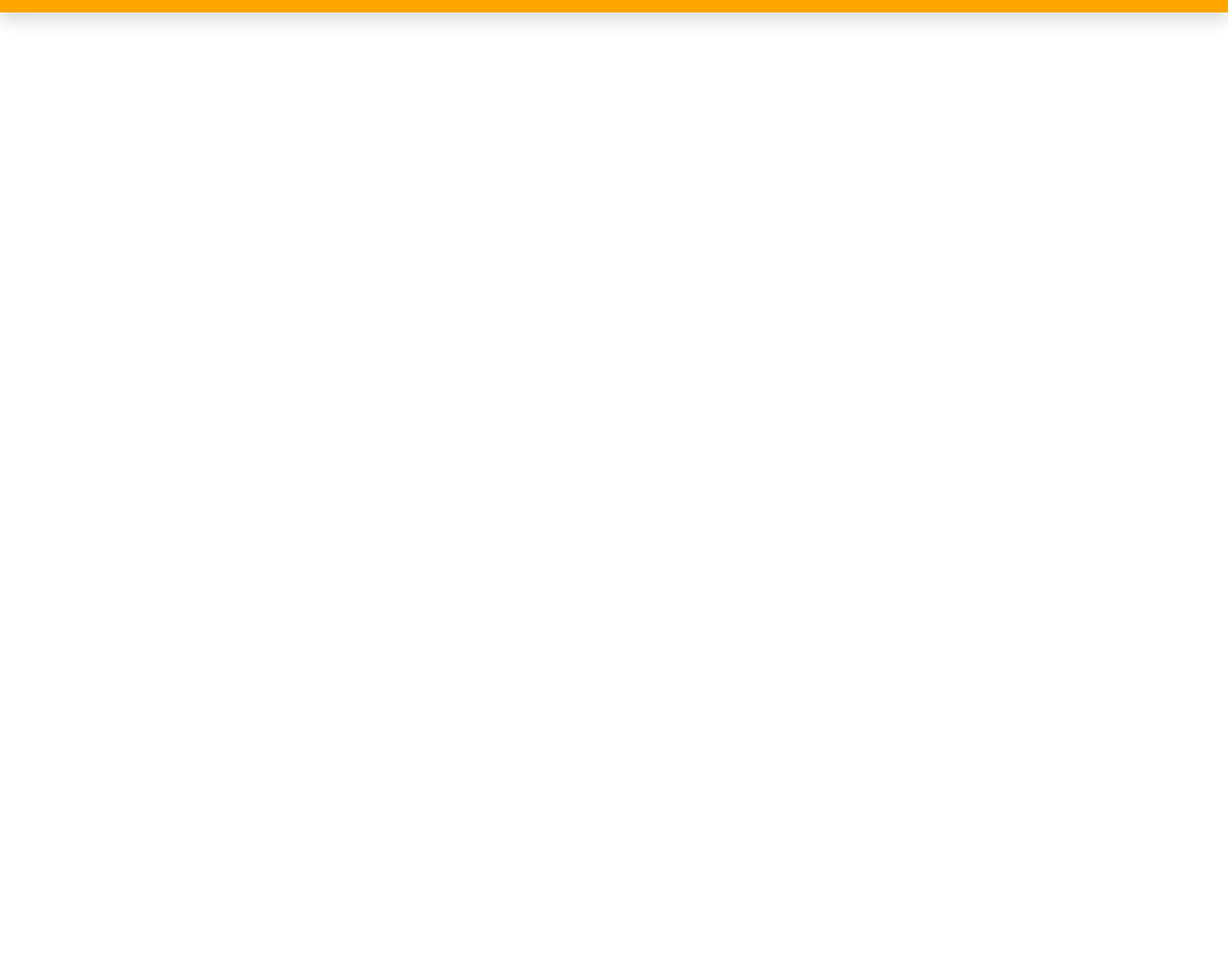
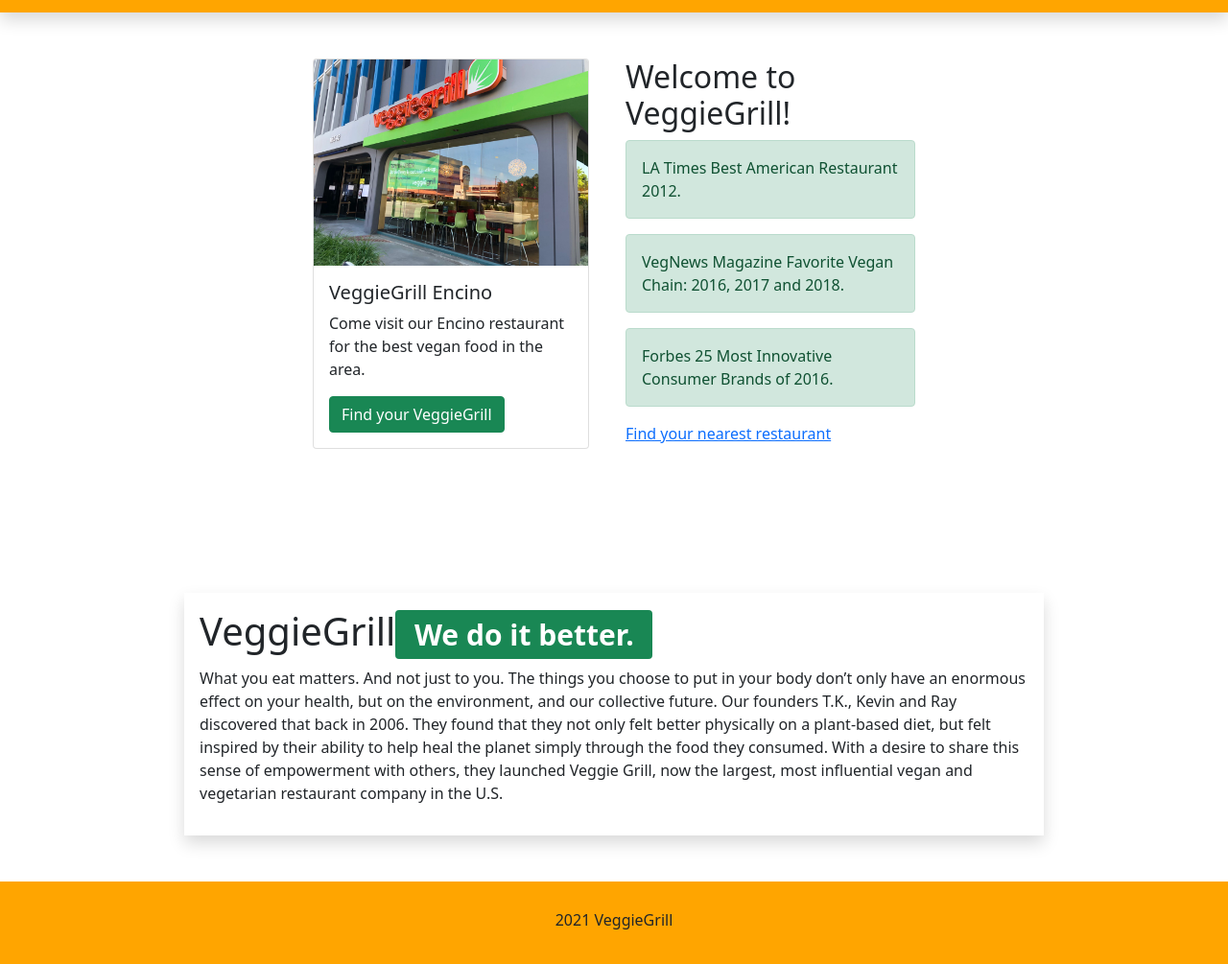
Before and after one commit to ZNBrown/website-rapid, a plain HTML site: page index.html in a window 1280 px wide. Shown: the part 59-1064 px from the top of the page at 96% size. Before the commit the page ends 800 px from the top, so only its background shows below. Drawn offline with nearby package versions, Linux system fonts and the light colour scheme.

Commit message:
added page content

```diff
--- a/index.html
+++ b/index.html
@@ -24,10 +24,10 @@
                 <a class="nav-link active" aria-current="page" href="index.html">HOME</a>
               </li>
               <li class="nav-item">
-                <a class="nav-link" href="#">ABOUT</a>
+                <a class="nav-link" href="about.html">ABOUT</a>
               </li>
               <li class="nav-item">
-                <a class="nav-link" href="#">LOCATIONS</a>
+                <a class="nav-link" href="locations.html">LOCATIONS</a>
               </li>
               <li class="nav-item">
                 <a class="nav-link" href="#">CONTACT</a>
@@ -35,6 +35,38 @@
             </ul>
           </div>
         </div>
-      </nav>
+    </nav>
+    <div id="intro-container" class="row justify-content-center">
+        <div class="col col-3">
+            <div class="card" style="width: 18rem;">
+                <img src="./assets/encino_location.jpeg" class="card-img-top" alt="...">
+                <div class="card-body">
+                    <h5 class="card-title">VeggieGrill Encino</h5>
+                    <p class="card-text">Come visit our Encino restaurant for the best vegan food in the area.</p>
+                    <a href="#" class="btn btn-success">Find your VeggieGrill</a>
+                </div>
+            </div>
+        </div>
+        <section class="col col-3">
+            <h2>Welcome to VeggieGrill!</h2>
+            <div class="alert alert-success" role="alert">
+                LA Times Best American Restaurant 2012.
+            </div>
+            <div class="alert alert-success" role="alert">
+                VegNews Magazine Favorite Vegan Chain: 2016, 2017 and 2018.
+            </div>
+            <div class="alert alert-success" role="alert">
+                Forbes 25 Most Innovative Consumer Brands of 2016.
+            </div>
+            <a href="locations.html">Find your nearest restaurant</a>
+        </section>
+    </div>
+    <article id="home-content" class="shadow p-3 mb-5">
+        <h1>VeggieGrill<span class="badge bg-success">We do it better.</span></h1>
+        <p>What you eat matters. And not just to you. The things you choose to put in your body don’t only have an enormous effect on your health, but on the environment, and our collective future. Our founders T.K., Kevin and Ray discovered that back in 2006. They found that they not only felt better physically on a plant-based diet, but felt inspired by their ability to help heal the planet simply through the food they consumed. With a desire to share this sense of empowerment with others, they launched Veggie Grill, now the largest, most influential vegan and vegetarian restaurant company in the U.S.</p>
+    </article>
+    <footer>
+        <p>2021 VeggieGrill</p>
+    </footer>
 </body>
 </html>
--- a/style.css
+++ b/style.css
@@ -1,3 +1,23 @@
+
 nav {
     background-color: orange;
 }
+
+#intro-container {
+    padding-bottom: 100px;
+}
+
+#home-content {
+    width: 70%;
+    margin-top: 50px;
+    margin-left: auto;
+    margin-right: auto;
+}
+
+footer {
+    padding-top: 20px;
+    padding-bottom: 10px;
+    text-align: center;
+    line-height: 40px;
+    background-color: orange;
+}
```
Also changed, not shown: assets/encino_location.jpeg (added), assets/vg_homeslide.jpeg (added).
